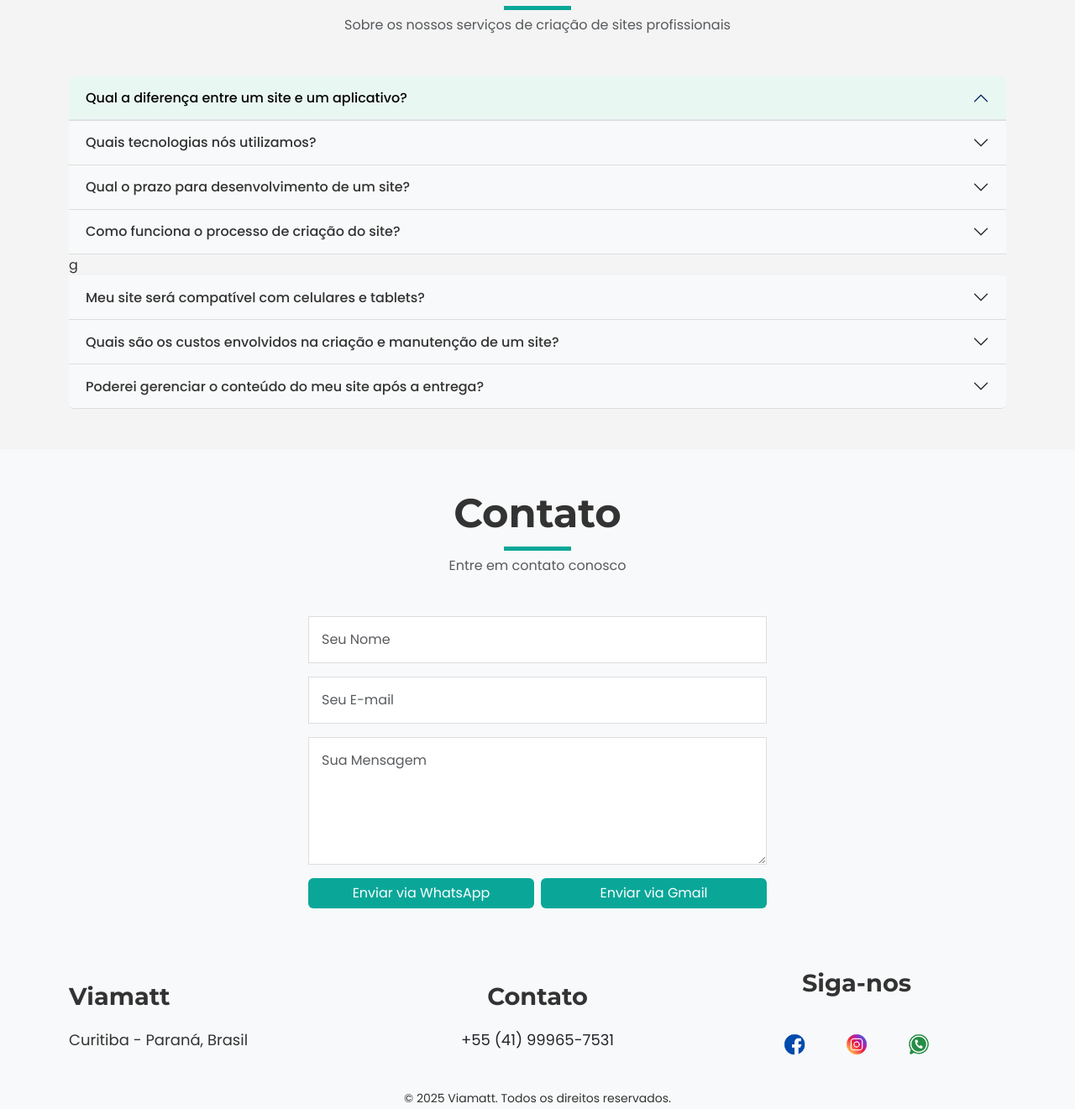
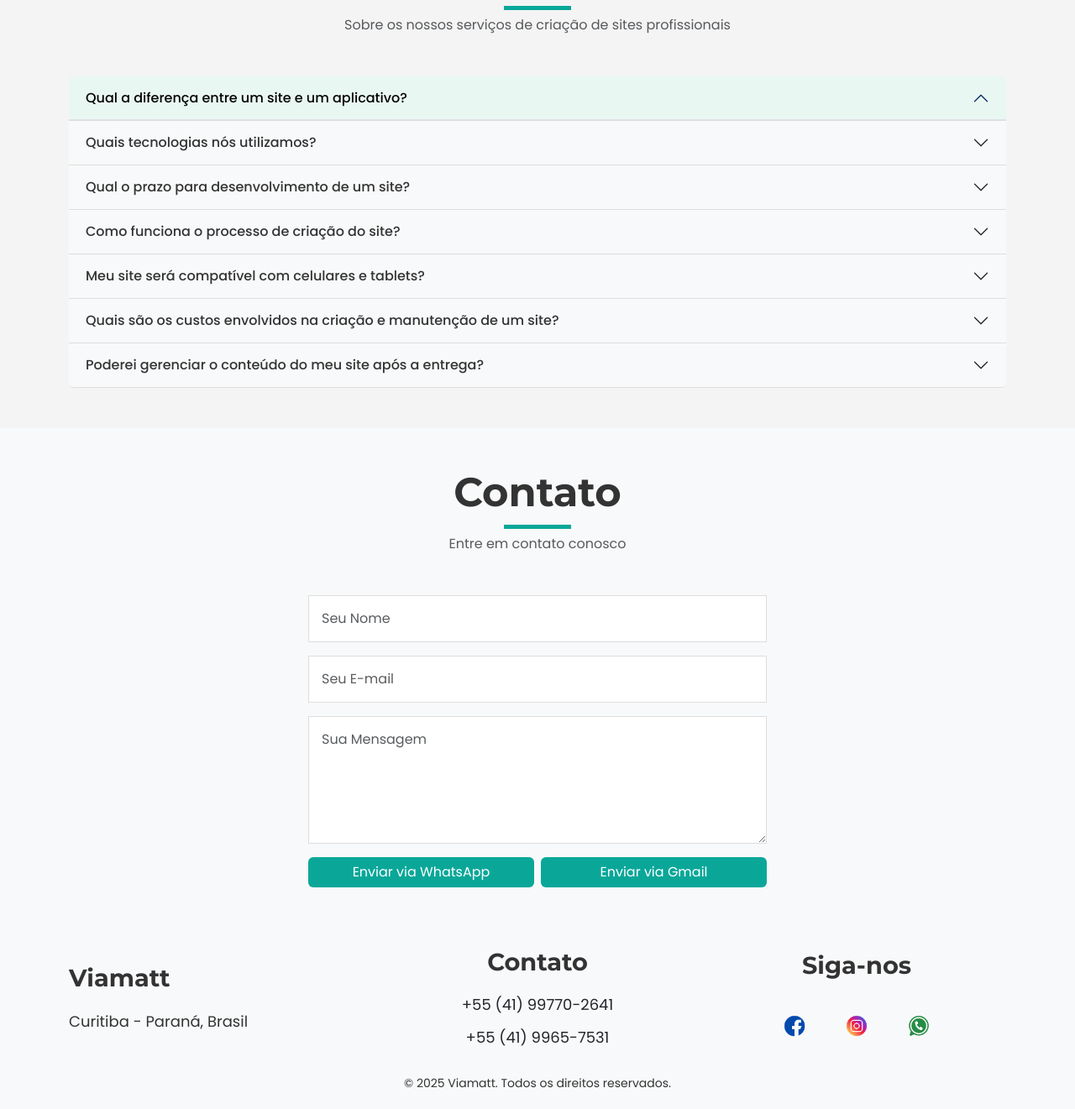
Before and after one commit to DouglasJr0/VM, a plain HTML site: page index.html in a window 1280 px wide. Shown: the part 1710-3031 px from the top of the page at 84% size. Drawn offline with nearby package versions, Linux system fonts and the light colour scheme; files that its build step writes are made by us from their sources; files whose address does not match are found by name.

Commit message:
Primeiro

```diff
--- a/index.html
+++ b/index.html
@@ -168,7 +168,7 @@
                     </div>
                 </div>
             </div>
-g
+
             <div class="accordion-item">
                 <h2 class="accordion-header" id="faqHeadingFive">
                     <button class="accordion-button collapsed" type="button" data-bs-toggle="collapse" data-bs-target="#faqCollapseFive" aria-expanded="false" aria-controls="faqCollapseFive">
@@ -252,8 +252,8 @@ g
         </div>
         <div class="col-md-4 text-center mb-3 mb-md-0">
           <h5>Contato</h5>
-          <p><a href="tel:+5541997702641" class="text-dark text-decoration-none"></a></p>
-          <p><a href="tel:+554199657531" class="text-dark text-decoration-none"> +55 (41) 99965-7531</a></p>
+          <p><a href="tel:+5541997702641" class="text-dark text-decoration-none">+55 (41) 99770-2641</a></p>
+          <p><a href="tel:+554199657531" class="text-dark text-decoration-none"> +55 (41) 9965-7531</a></p>
 
         </div>
 
@@ -267,7 +267,7 @@ g
             <a href="https://www.instagram.com/viamattsoftware/" target="_blank">
               <img src="assets/instagram-logo.png" alt="Instagram" class="social-icon">
             </a>
-            <a href="https://wa.me/5541999657531" target="_blank">
+            <a href="https://wa.me/5541997702641" target="_blank">
               <img src="assets/whats-logo.png" alt="WhatsApp" class="social-icon">
             </a>
           </div>
--- a/assets/styles.css
+++ b/styles.css
@@ -18,7 +18,7 @@ body {
   background-color: #0AA799;
   color: #fff;
 }
-a
+
 .btn-primary:hover {
   transform: scale(1.2);
   transition: transform 0.4s ease, background-color 0.4s ease;
@@ -112,7 +112,7 @@ a
   animation: zoomIn 2s ease-out;
 }
 
-/* Overlay com animação */
+/* Overlay com animaÃ§Ã£o */
 .hero-section .overlay {
   position: absolute;
   top: 0;
```
Also changed, not shown: script.js (renamed from assets/script.js).
